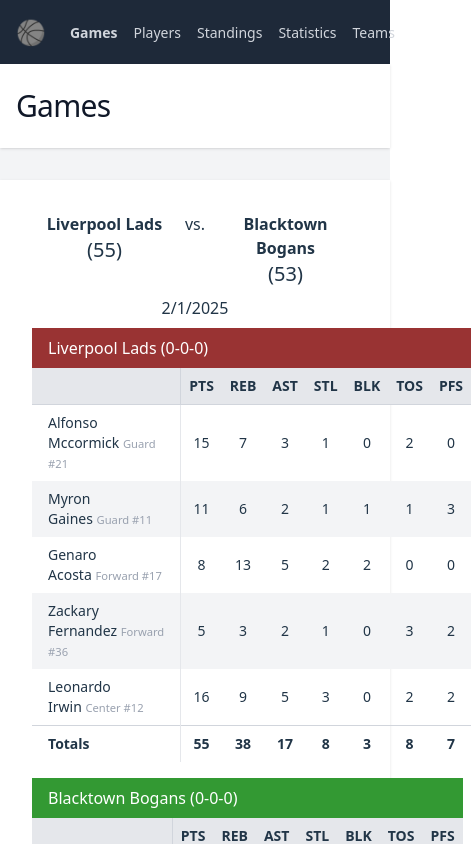
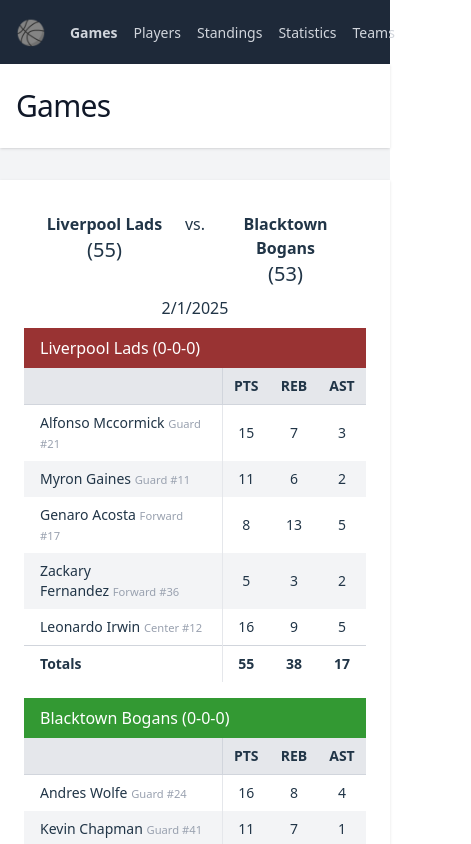
Before and after one commit to ober9k/bball-score-react, a React (Vite) app: page /games in a window 390 px wide. Shown: the top 844 px of the page, 471 px wide, since content can reach past the window. Built offline with nearby package versions, Linux system fonts and the light colour scheme.

Commit message:
Updated stats and standings to be mobile friendly

```diff
--- a/src/components/stats/BoxScore.tsx
+++ b/src/components/stats/BoxScore.tsx
@@ -13,7 +13,7 @@ type BoxScoreProps = {
 export default function BoxScore({ teamLog }: BoxScoreProps) {
   return (
     <>
-      <div className={"box-score p-2"}>
+      <div className={"box-score py-2"}>
         <table className={"w-full"}>
           <thead>
           <tr>
--- a/src/components/stats/row/AveragesRow.tsx
+++ b/src/components/stats/row/AveragesRow.tsx
@@ -22,10 +22,10 @@ export default function AveragesRow(props: AveragesRowProps) {
           <th className={"p-2 text-sm"}>{format(averages.points)}</th>
           <th className={"p-2 text-sm"}>{format(averages.rebounds)}</th>
           <th className={"p-2 text-sm"}>{format(averages.assists)}</th>
-          <th className={"p-2 text-sm"}>{format(averages.steals)}</th>
-          <th className={"p-2 text-sm"}>{format(averages.blocks)}</th>
-          <th className={"p-2 text-sm"}>{format(averages.turnovers)}</th>
-          <th className={"p-2 text-sm"}>{format(averages.personalFouls)}</th>
+          <th className={"p-2 text-sm hidden sm:table-cell"}>{format(averages.steals)}</th>
+          <th className={"p-2 text-sm hidden sm:table-cell"}>{format(averages.blocks)}</th>
+          <th className={"p-2 text-sm hidden sm:table-cell"}>{format(averages.turnovers)}</th>
+          <th className={"p-2 text-sm hidden sm:table-cell"}>{format(averages.personalFouls)}</th>
         </>
       ) : (
         <>
@@ -33,10 +33,10 @@ export default function AveragesRow(props: AveragesRowProps) {
           <td className={"p-2 text-sm"}>{format(averages.points)}</td>
           <td className={"p-2 text-sm"}>{format(averages.rebounds)}</td>
           <td className={"p-2 text-sm"}>{format(averages.assists)}</td>
-          <td className={"p-2 text-sm"}>{format(averages.steals)}</td>
-          <td className={"p-2 text-sm"}>{format(averages.blocks)}</td>
-          <td className={"p-2 text-sm"}>{format(averages.turnovers)}</td>
-          <td className={"p-2 text-sm"}>{format(averages.personalFouls)}</td>
+          <td className={"p-2 text-sm hidden sm:table-cell"}>{format(averages.steals)}</td>
+          <td className={"p-2 text-sm hidden sm:table-cell"}>{format(averages.blocks)}</td>
+          <td className={"p-2 text-sm hidden sm:table-cell"}>{format(averages.turnovers)}</td>
+          <td className={"p-2 text-sm hidden sm:table-cell"}>{format(averages.personalFouls)}</td>
         </>
       )}
     </>
--- a/src/components/stats/row/TitlesRow.tsx
+++ b/src/components/stats/row/TitlesRow.tsx
@@ -11,10 +11,10 @@ export default function TitlesRow(props: TitlesRowProps) {
       <th className={"p-2 text-sm w-12"}>PTS</th>
       <th className={"p-2 text-sm w-12"}>REB</th>
       <th className={"p-2 text-sm w-12"}>AST</th>
-      <th className={"p-2 text-sm w-12"}>STL</th>
-      <th className={"p-2 text-sm w-12"}>BLK</th>
-      <th className={"p-2 text-sm w-12"}>TOS</th>
-      <th className={"p-2 text-sm w-12"}>PFS</th>
+      <th className={"p-2 text-sm w-12 hidden sm:table-cell"}>STL</th>
+      <th className={"p-2 text-sm w-12 hidden sm:table-cell"}>BLK</th>
+      <th className={"p-2 text-sm w-12 hidden sm:table-cell"}>TOS</th>
+      <th className={"p-2 text-sm w-12 hidden sm:table-cell"}>PFS</th>
     </>
   )
 }
--- a/src/components/stats/row/TotalsRow.tsx
+++ b/src/components/stats/row/TotalsRow.tsx
@@ -18,10 +18,10 @@ export default function TotalsRow(props: TotalsRowProps) {
           <th className={"p-2 text-sm"}>{totals.points}</th>
           <th className={"p-2 text-sm"}>{totals.rebounds}</th>
           <th className={"p-2 text-sm"}>{totals.assists}</th>
-          <th className={"p-2 text-sm"}>{totals.steals}</th>
-          <th className={"p-2 text-sm"}>{totals.blocks}</th>
-          <th className={"p-2 text-sm"}>{totals.turnovers}</th>
-          <th className={"p-2 text-sm"}>{totals.personalFouls}</th>
+          <th className={"p-2 text-sm hidden sm:table-cell"}>{totals.steals}</th>
+          <th className={"p-2 text-sm hidden sm:table-cell"}>{totals.blocks}</th>
+          <th className={"p-2 text-sm hidden sm:table-cell"}>{totals.turnovers}</th>
+          <th className={"p-2 text-sm hidden sm:table-cell"}>{totals.personalFouls}</th>
         </>
       ) : (
         <>
@@ -29,10 +29,10 @@ export default function TotalsRow(props: TotalsRowProps) {
           <td className={"p-2 text-sm"}>{totals.points}</td>
           <td className={"p-2 text-sm"}>{totals.rebounds}</td>
           <td className={"p-2 text-sm"}>{totals.assists}</td>
-          <td className={"p-2 text-sm"}>{totals.steals}</td>
-          <td className={"p-2 text-sm"}>{totals.blocks}</td>
-          <td className={"p-2 text-sm"}>{totals.turnovers}</td>
-          <td className={"p-2 text-sm"}>{totals.personalFouls}</td>
+          <td className={"p-2 text-sm hidden sm:table-cell"}>{totals.steals}</td>
+          <td className={"p-2 text-sm hidden sm:table-cell"}>{totals.blocks}</td>
+          <td className={"p-2 text-sm hidden sm:table-cell"}>{totals.turnovers}</td>
+          <td className={"p-2 text-sm hidden sm:table-cell"}>{totals.personalFouls}</td>
         </>
       )}
     </>
--- a/src/pages/Player.tsx
+++ b/src/pages/Player.tsx
@@ -17,7 +17,7 @@ export default function Player() {
           Player: <strong>{player.name}</strong><br/>
           Team: <strong>{team.name}</strong><br/>
         </p>
-        <div className={"game-log p-2"}>
+        <div className={"game-log py-2"}>
           <table className={"w-full"}>
             <thead>
             <tr>
--- a/src/pages/Standings.tsx
+++ b/src/pages/Standings.tsx
@@ -18,12 +18,12 @@ export default function Standings() {
           <thead>
           <tr className="bg-gray-200 border-b border-gray-300">
             <th className={"px-4 py-2 text-left text-sm"}>&nbsp;</th>
-            <th className={"p-2 text-sm w-16"}>W</th>
-            <th className={"p-2 text-sm w-16"}>L</th>
-            <th className={"p-2 text-sm w-16"}>D</th>
-            <th className={"p-2 text-sm w-16"}>B</th>
-            <th className={"p-2 text-sm w-16"}>PF</th>
-            <th className={"p-2 text-sm w-16"}>PA</th>
+            <th className={"p-2 text-sm w-12"}>W</th>
+            <th className={"p-2 text-sm w-12"}>L</th>
+            <th className={"p-2 text-sm w-12"}>D</th>
+            <th className={"p-2 text-sm w-12"}>B</th>
+            <th className={"p-2 text-sm w-12 hidden sm:table-cell"}>PF</th>
+            <th className={"p-2 text-sm w-12 hidden sm:table-cell"}>PA</th>
           </tr>
           </thead>
           <tbody>
@@ -36,8 +36,8 @@ export default function Standings() {
               <td className={"p-2 text-sm"}>{standingsRow.losses}</td>
               <td className={"p-2 text-sm"}>{standingsRow.draws}</td>
               <td className={"p-2 text-sm"}>{standingsRow.byes}</td>
-              <td className={"p-2 text-sm"}>{standingsRow.pointsFor}</td>
-              <td className={"p-2 text-sm"}>{standingsRow.pointsAgainst}</td>
+              <td className={"p-2 text-sm hidden sm:table-cell"}>{standingsRow.pointsFor}</td>
+              <td className={"p-2 text-sm hidden sm:table-cell"}>{standingsRow.pointsAgainst}</td>
             </tr>
           ))}
           </tbody>
--- a/src/pages/manager/Teams.tsx
+++ b/src/pages/manager/Teams.tsx
@@ -26,7 +26,7 @@ export default function Teams() {
         Manage Teams
       </Header>
       <Content>
-        <div className={"box-score p-2"}>
+        <div className={"box-score py-2"}>
           <table className={"w-full"}>
             <thead>
             <tr className="bg-gray-200 border-b border-gray-300">
```
